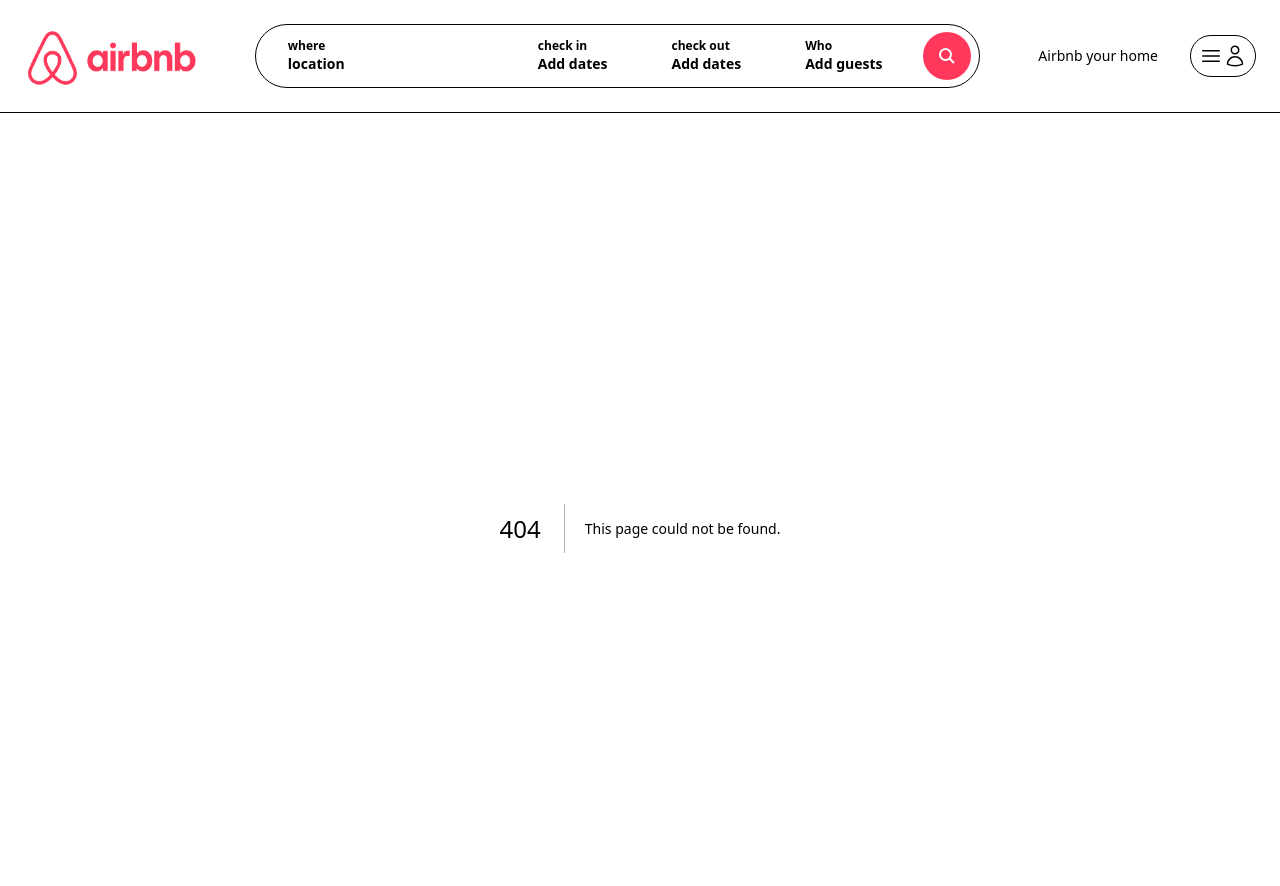
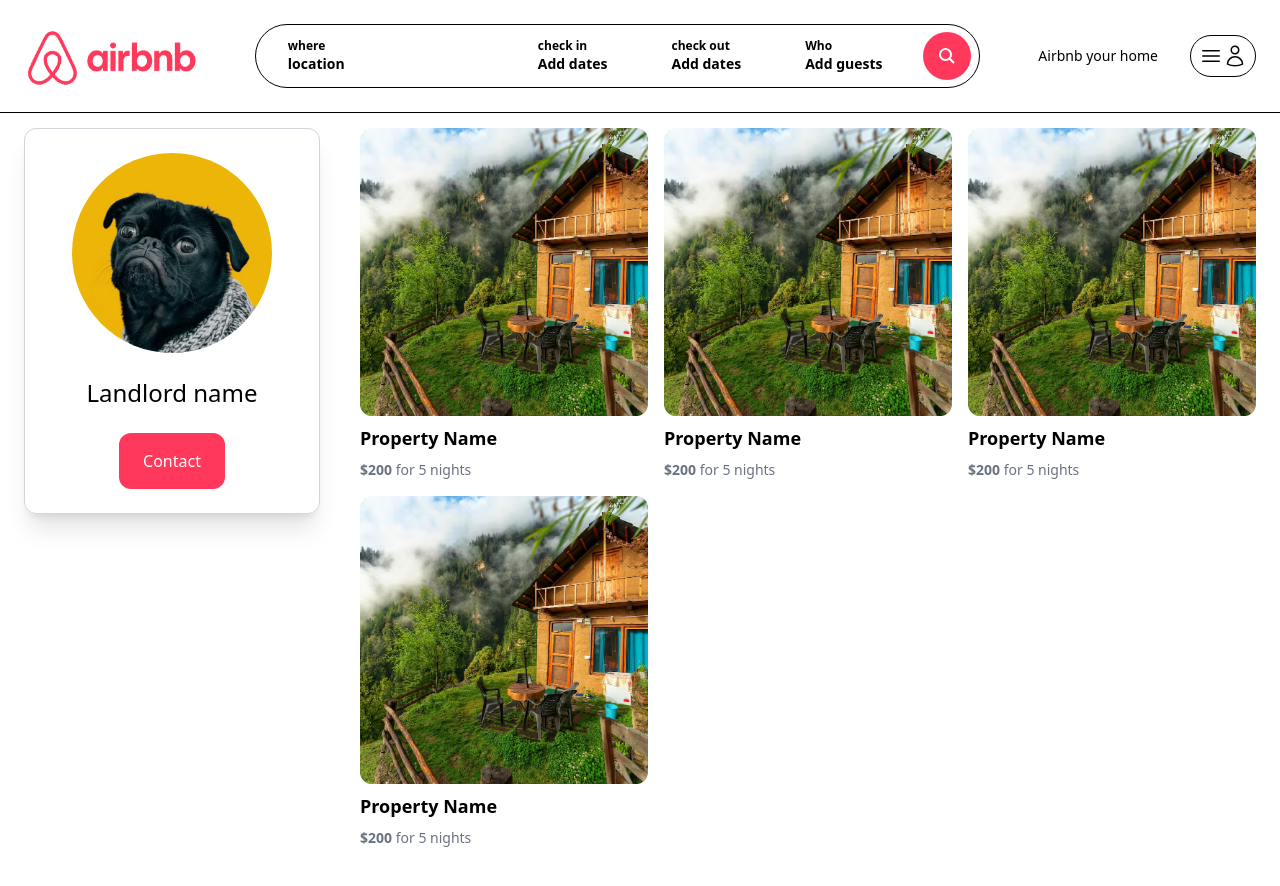
Before and after one commit to AbhishekKonnayil/airbnb-project, a Next.js app: page /Landlords/1 in a window 1280 px wide. Before the commit this address had no page. Shown: the top 886 px of the page. Built offline with nearby package versions, Linux system fonts and the light colour scheme.

Commit message:
working on my reservations

```diff
--- /dev/null
+++ b/app/Landlords/[id]/page.tsx
@@ -0,0 +1,34 @@
+import Image from "next/image";
+import React from "react";
+import ProfiePicture from "../../../public/profile_pic_1.jpg";
+import ContactButton from "@/app/components/ContactButton";
+import PropertiesList from "@/app/components/Properties/PropertiesList";
+
+const LandLordDetailPage = () => {
+  return (
+    <main className="max-w-[1500px] mx-auto px-6 pb-6 ">
+      <div className="grid grid-cols-1 md:grid-cols-4 gap-4">
+        <aside className="col-span-1 mb-4">
+          <div className="flex flex-col items-center p-6 rounded-xl border border-gray-300 shadow-xl ">
+            <Image
+              src={ProfiePicture}
+              width={200}
+              height={200}
+              alt="landlord image"
+              className="rounded-full"
+            />
+            <h1 className="mt-6 text-2xl">Landlord name</h1>
+            <ContactButton />
+          </div>
+        </aside>
+        <div className=" col-span-1 md:col-span-3 pl-0 md:pl-6">
+          <div className="grid grid-cols-1 md:grid-cols-3 gap-4">
+            <PropertiesList />
+          </div>
+        </div>
+      </div>
+    </main>
+  );
+};
+
+export default LandLordDetailPage;
--- /dev/null
+++ b/app/MyReservations/page.tsx
@@ -0,0 +1,73 @@
+import Image from "next/image";
+import React from "react";
+import BeachImage from "../../public/cabin-image1.avif";
+
+const MyReservations = () => {
+  return (
+    <main className="max-w-[1500px] mx-auto px-6 pb-6 ">
+      <h1 className="text-2xl my-6 mb-2">My Reservations</h1>
+      <div className="space-y-4">
+        <div className="p-5 mt-4 grid grid-cols-1 md:grid-cols-4 gap-4 shadow-md border border-gray-300">
+          <div className="col-span-1">
+            <div className="relative overflow-hidden aspect-square rounded-xl">
+              <Image
+                src={BeachImage}
+                alt="cabin-image1"
+                className="h-full w-full object-cover hover:scale-110 transition-transform"
+              />
+            </div>
+          </div>
+          <div className="col-span-1 md:col-span-3 space-y-2">
+            <h1 className="text-xl mb-4">Property Name</h1>
+            <p>
+              <strong>Check in date:</strong> 14/02/2025
+            </p>
+            <p>
+              <strong>Check out date:</strong> 14/02/2025
+            </p>
+            <p>
+              <strong>Number of nights:</strong> 3
+            </p>
+            <p>
+              <strong>Total price:</strong> $200
+            </p>
+            <button className="bg-airbnb text-white px-6 py-4 rounded-xl mt-6 hover:bg-airbnb-dark transition-colors cursor-pointer duration-300">
+              Go to property
+            </button>
+          </div>
+        </div>
+        <div className="p-5 mt-4 grid grid-cols-1 md:grid-cols-4 gap-4 shadow-md border border-gray-300">
+          <div className="col-span-1">
+            <div className="relative overflow-hidden aspect-square rounded-xl">
+              <Image
+                src={BeachImage}
+                alt="cabin-image1"
+                className="h-full w-full object-cover hover:scale-110 transition-transform"
+              />
+            </div>
+          </div>
+          <div className="col-span-1 md:col-span-3 space-y-2">
+            <h1 className="text-xl mb-4">Property Name</h1>
+            <p>
+              <strong>Check in date:</strong> 14/02/2025
+            </p>
+            <p>
+              <strong>Check out date:</strong> 14/02/2025
+            </p>
+            <p>
+              <strong>Number of nights:</strong> 3
+            </p>
+            <p>
+              <strong>Total price:</strong> $200
+            </p>
+            <button className="bg-airbnb text-white px-6 py-4 rounded-xl mt-6 hover:bg-airbnb-dark transition-colors cursor-pointer duration-300">
+              Go to property
+            </button>
+          </div>
+        </div>
+      </div>
+    </main>
+  );
+};
+
+export default MyReservations;
--- /dev/null
+++ b/app/components/ContactButton.tsx
@@ -0,0 +1,11 @@
+import React from "react";
+
+const ContactButton = () => {
+  return (
+    <div className="py-4 px-6 bg-airbnb text-white rounded-xl mt-6 hover:bg-airbnb-dark transition-colors cursor-pointer ">
+      Contact
+    </div>
+  );
+};
+
+export default ContactButton;
--- a/app/components/Properties/ReservationSidebar.tsx
+++ b/app/components/Properties/ReservationSidebar.tsx
@@ -17,6 +17,19 @@ const ReservationSidebar = () => {
       <button className="w-full mb-6 py-6 text-center text-white bg-airbnb rounded-xl hover:bg-airbnb-dark">
         Book
       </button>
+      <div className="mb-4 flex justify-between align-middle">
+        <p>$200 x 4 nights</p>
+        <p>$800</p>
+      </div>
+      <div className="mb-4 flex justify-between align-middle">
+        <p>airbnb fee</p>
+        <p>$40</p>
+      </div>
+      <hr />
+      <div className="mt-4 mb-4 flex justify-between align-middle">
+        <p>Total</p>
+        <p>$840</p>
+      </div>
     </aside>
   );
 };
```
